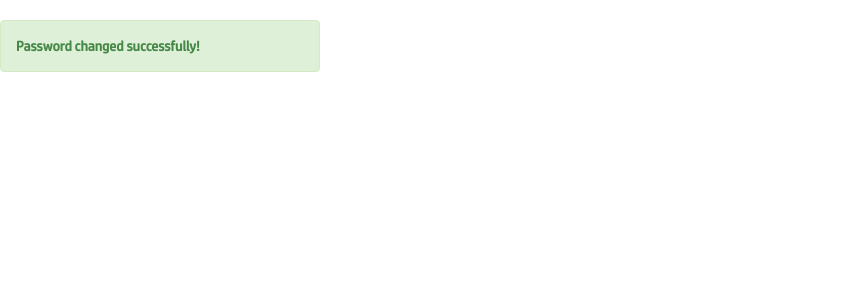
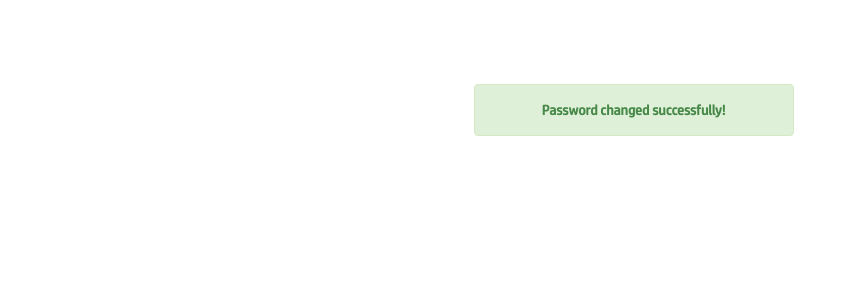
Before and after one commit to MattBlack85/dunning-cruncher, a Django app: template templates/password_change_done.html in a window 1280 px wide. Shown: the part 52-352 px from the top of the page, without its empty margins (0-857 px from the left). Run offline with Django 3.2, Linux system fonts and the light colour scheme; the template is opened without the code that fills it, so the values that code supplies are empty; some libraries are stand-ins or nearby versions.

Commit message:
Added a little CSS rule to style a green successful box after password has been successfuly changed.

```diff
--- a/dunning_cruncher/static/css/stylesheet.css
+++ b/dunning_cruncher/static/css/stylesheet.css
@@ -4,6 +4,12 @@ body {
 
 #trform {
     display: none;
+}
+
+#changesuccess {
+    margin-top: 5%;
+    margin-left: 37%;
+    text-align: center;
 }
 
 .mailbutton {
```
